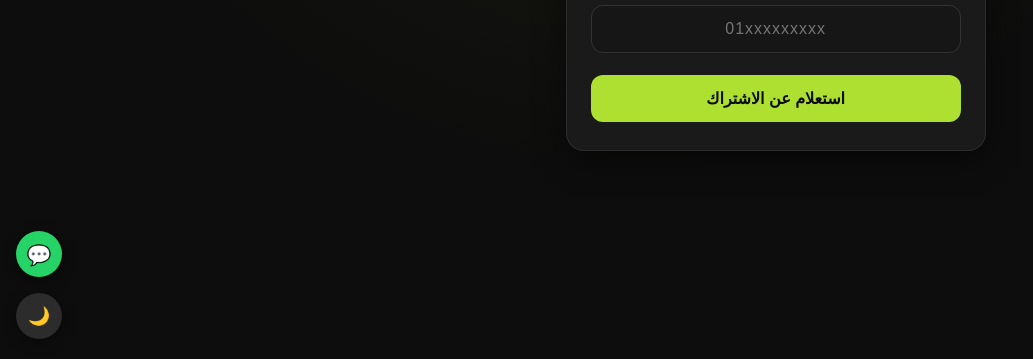
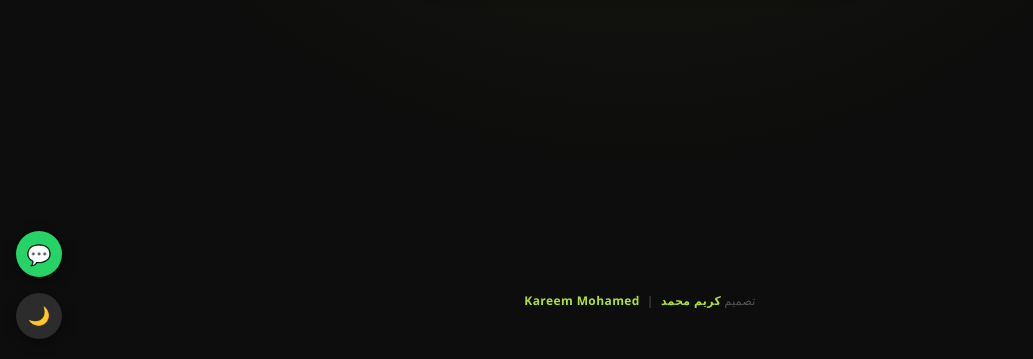
Before and after one commit to figo231/fitness-pro, a plain HTML site: page index.html in a window 1280 px wide. Shown: the part 441-800 px from the top of the page, without its empty margins (0-1033 px from the left). Drawn offline with Linux system fonts and the light colour scheme.

Commit message:
Add files via upload

```diff
--- a/index.html
+++ b/index.html
@@ -18,6 +18,7 @@
       background: radial-gradient(circle at 50% 0%, #1c1f10 0%, #0d0d0d 60%);
       min-height: 100vh;
       display: flex;
+      flex-direction: column;
       align-items: center;
       justify-content: center;
       padding: 20px;
@@ -295,7 +296,7 @@
   </script>
 
   <!-- Footer -->
-  <footer style="text-align:center; padding: 18px 20px 30px; font-size: 12px; color: #555; letter-spacing: 0.4px;">
+  <footer style="width:100%; text-align:center; padding: 18px 20px 30px; font-size: 12px; color: #555; letter-spacing: 0.4px; margin-top: auto;">
     تصميم <span style="color: var(--lime); font-weight: 600;">كريم محمد</span> &nbsp;|&nbsp; <span style="color: var(--lime); font-weight: 600;">Kareem Mohamed</span>
   </footer>
 
```
